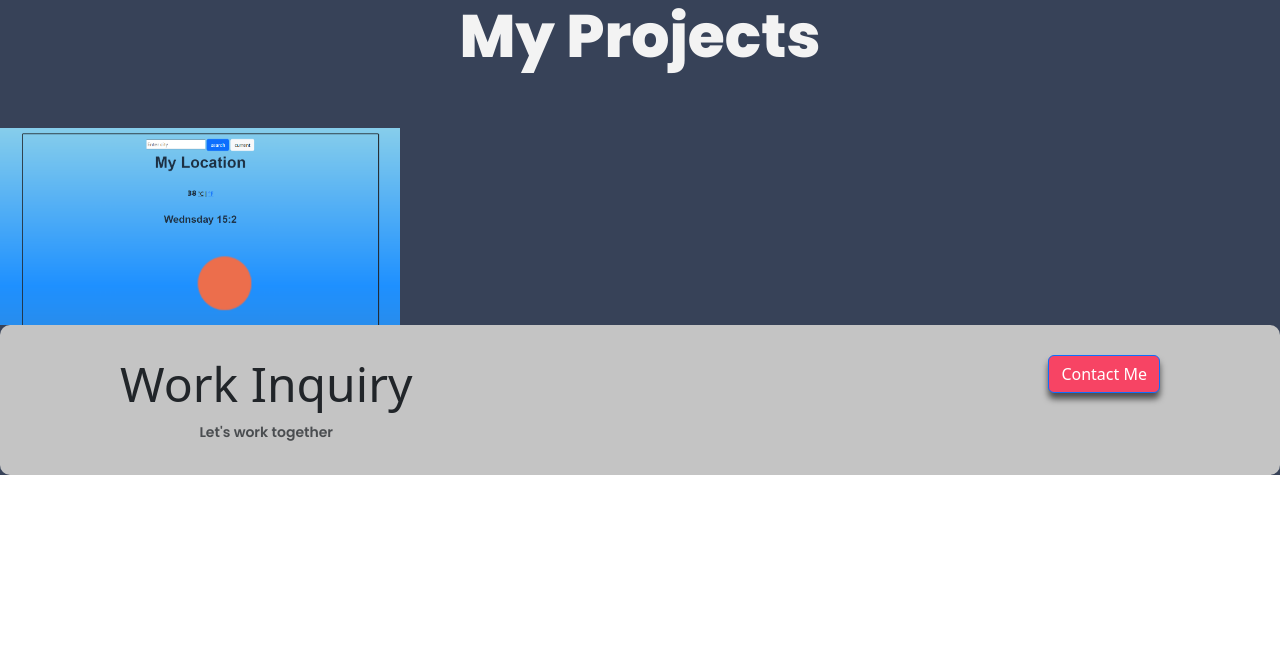
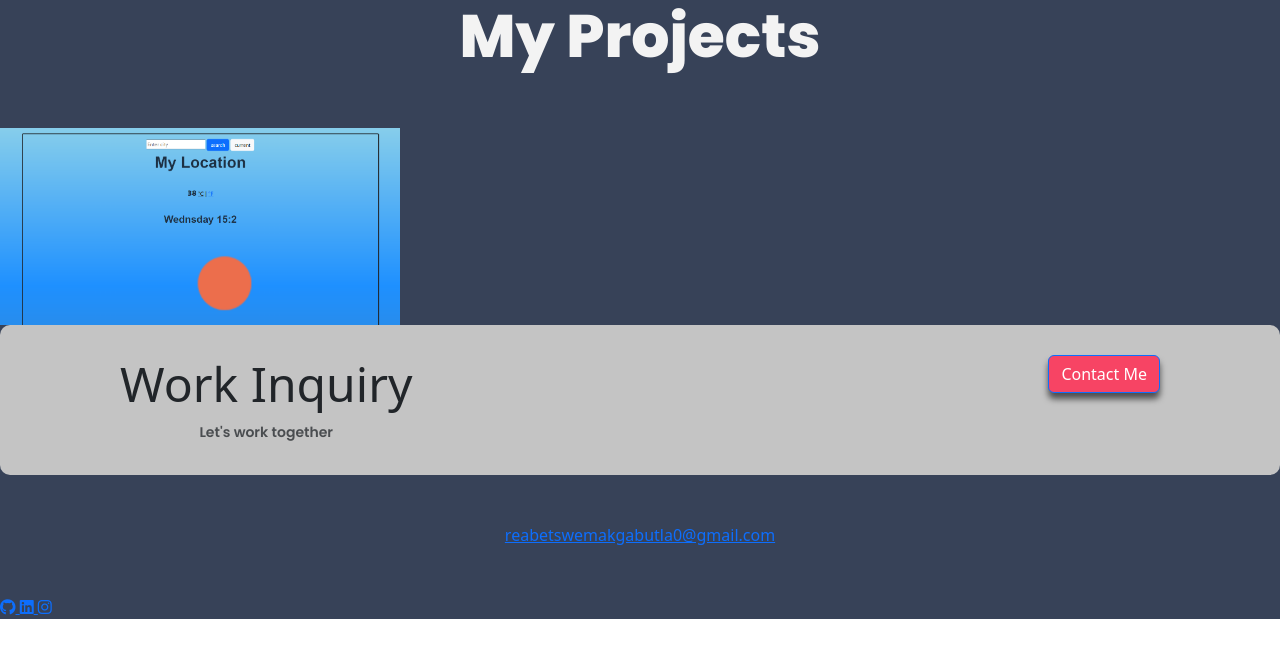
Before and after one commit to ReaDaCoder/portfolio-project, a plain HTML site: page src/projects.html in a window 1280 px wide. Drawn offline with nearby package versions, Linux system fonts and the light colour scheme.

Commit message:
Added social media linksand  logos

```diff
--- a/src/projects.html
+++ b/src/projects.html
@@ -50,6 +50,20 @@
             <a href="http://" class="btn btn-primary">Contact Me</a>
           </div>
         </div>
+        <div class="d-flex justify-content-center mb-5">
+          <a href="mailto:reabetswemakgabutla0@gmail.com" class="email-link">reabetswemakgabutla0@gmail.com</a>
+        </div>
+        <div class="social-links">
+          <a href="" target="_blank">
+            <i class="fab fa-github"></i>
+          </a>
+          <a href="" target="_blank">
+            <i class="fab fa-linkedin"></i>
+          </a>
+          <a href="" target="_blank">
+            <i class="fab fa-instagram"></i>
+          </a>
+        </div>
       </footer></div>
   </body>
 </html>
```
